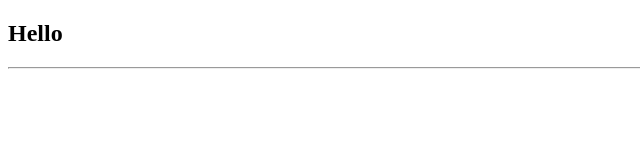
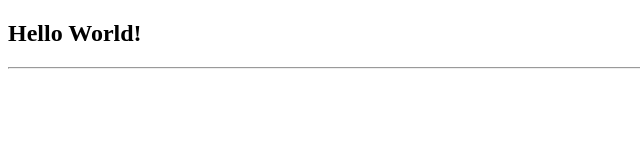
Before and after one commit to herkommer/demo220901, a plain HTML site: page index.html in a window 1280 px wide. Shown: the whole page, without its empty margins (0-640 px from the left). Drawn offline with Linux system fonts and the light colour scheme.

Commit message:
change headline

```diff
--- a/index.html
+++ b/index.html
@@ -7,7 +7,7 @@
     <title>Document</title>
 </head>
 <body>
-    <h2>Hello</h2>
+    <h2>Hello World!</h2>
     <hr/>
 </body>
 </html>
```
